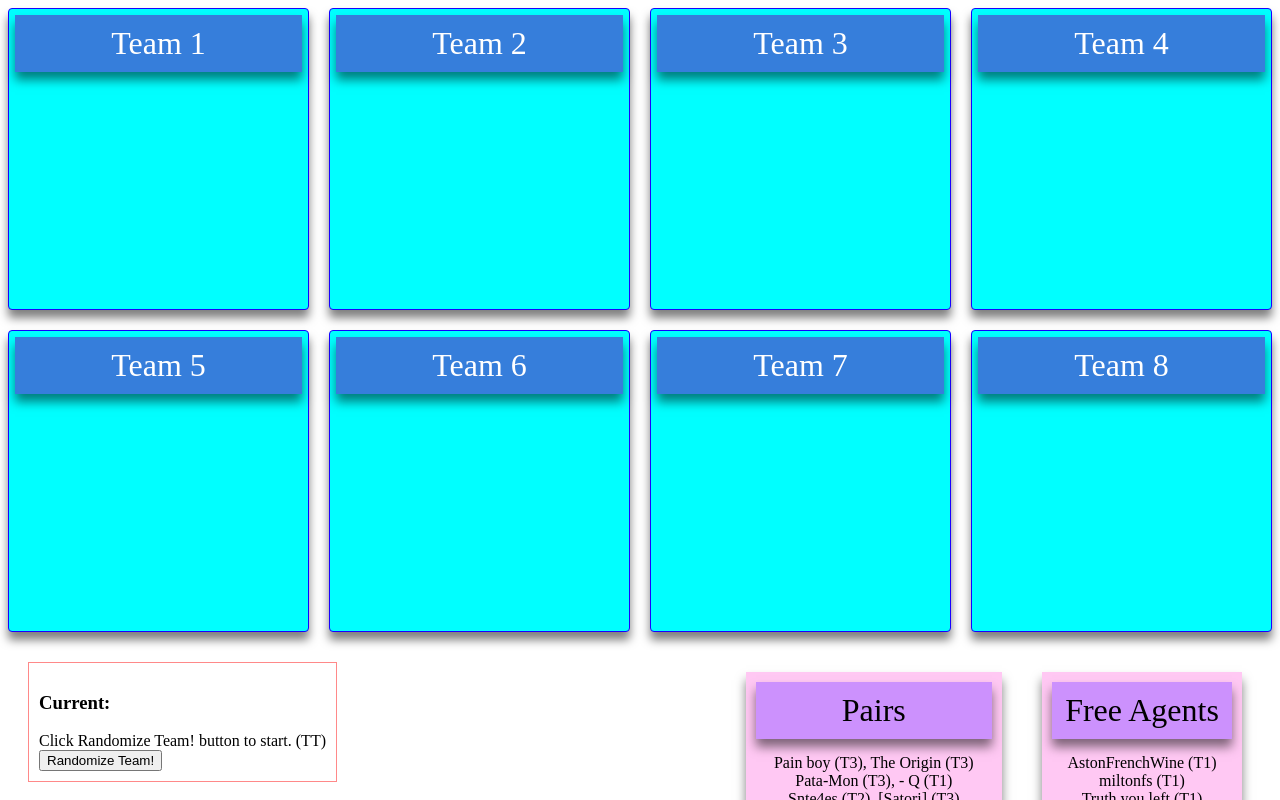
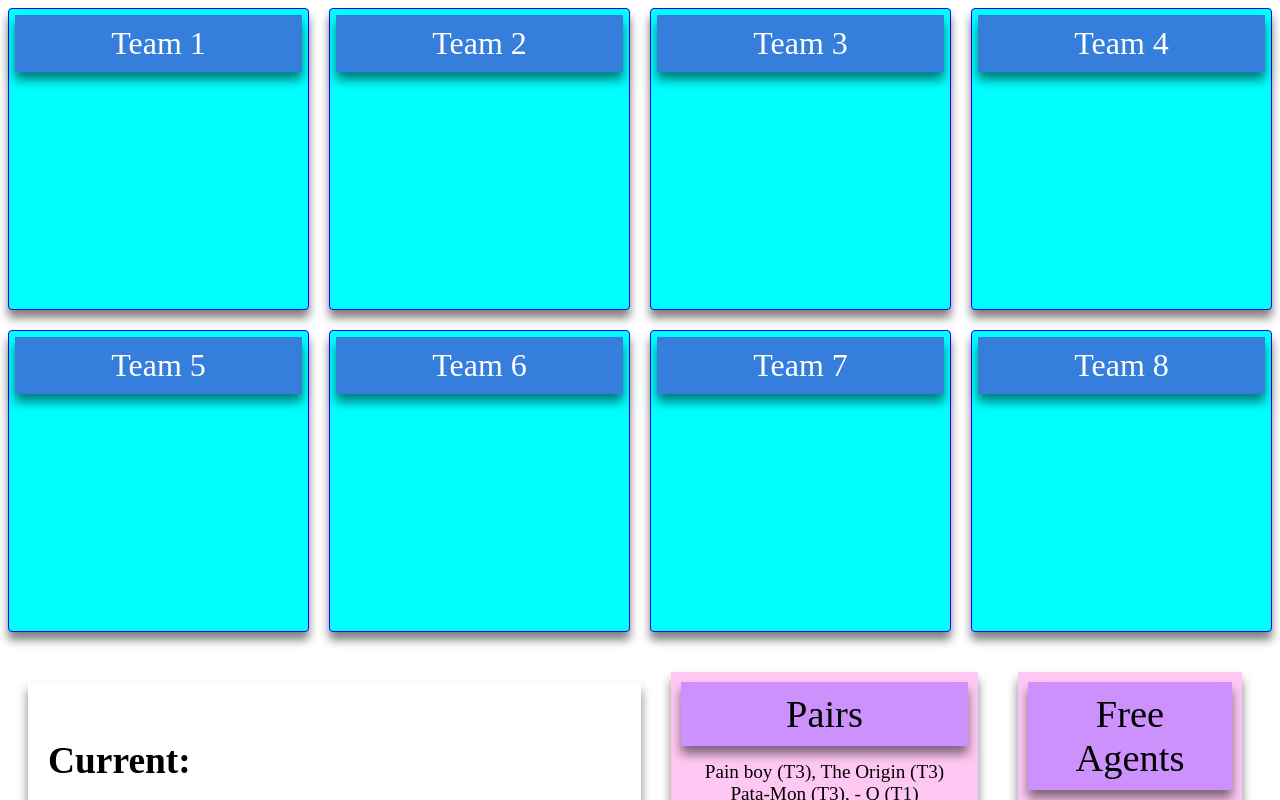
Before and after one commit to Li05j/Tournament-Teamizer, a React (Create React App) app: page / in a window 1280 px wide. Shown: the top 800 px of the page. Built offline with nearby package versions, Linux system fonts and the light colour scheme.

Commit message:
made fonts bigger for clarity.

```diff
--- a/src/App.js
+++ b/src/App.js
@@ -64,7 +64,8 @@ const App = () => {
     team.players.forEach(player => tierCounts[player.tier]++);
     players.forEach(player => tierCounts[player.tier]++);
 
-    return tierCounts[1] <= 2 && tierCounts[2] <= 2 && tierCounts[3] <= 2;
+    // return tierCounts[1] <= 2 && tierCounts[2] <= 2 && tierCounts[3] <= 2;
+    return false;
   };
 
   const initializeNext = () => {
--- a/src/component/RandomizerPanel.jsx
+++ b/src/component/RandomizerPanel.jsx
@@ -12,12 +12,12 @@ const RandomizerPanel = ({ current, onRandomize, isPair }) => (
                 ) : (
                     <div>{current.name} (T{current.tier})</div>
                 )}
-                <button onClick={onRandomize}>Randomize Team!</button>
+                <button onClick={onRandomize} style={{ fontSize: '20px', marginTop: '20px' }}>Randomize Team!</button>
             </>
         ) : (
             <h3>No players left.</h3>
         )}
-    </div>
+    </div >
 );
 
 export default RandomizerPanel;
--- a/src/index.css
+++ b/src/index.css
@@ -50,6 +50,7 @@
 
 .list-panel {
     text-align: center;
+    font-size: 1.2em;
     margin: 20px;
 
     background-color: #ffc8f3;
@@ -74,7 +75,10 @@
 
 .randomizer-panel {
     margin-top: auto;
-    border: 1px solid #ff8989;
+    font-size: 2em;
+    /* border: 1px solid #ff8989; */
     margin: 10px;
-    padding: 10px;
+    margin-top: 30px;
+    padding: 20px;
+    box-shadow: 0 8px 10px rgba(0, 0, 0, 0.5);
 }
```
